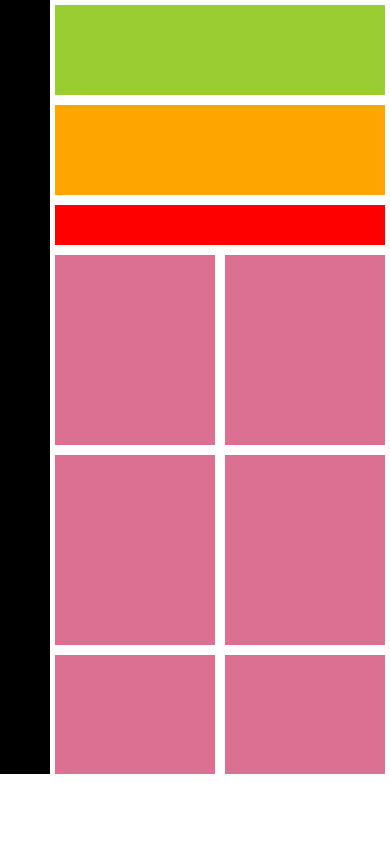
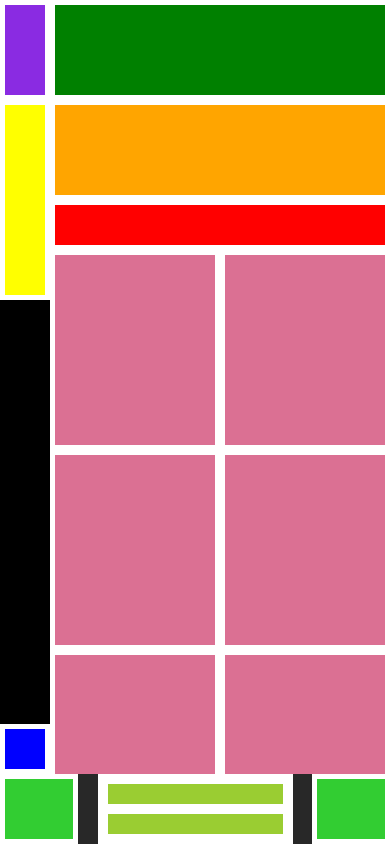
Before and after one commit to 0xbrax/html-css-spotifyweb, a plain HTML site: page index.html in a window 390 px wide. Drawn offline with nearby package versions, Linux system fonts and the light colour scheme.

```diff
--- a/css/common.css
+++ b/css/common.css
@@ -30,6 +30,14 @@ body {
     display: flex;
 }
 
+.col {
+    flex-direction: column;
+}
+
+.justify-sp {
+    justify-content: space-between;
+}
+
 .wrap {
     flex-wrap: wrap;
 }
--- a/css/debug.css
+++ b/css/debug.css
@@ -26,8 +26,26 @@
     border: 5px solid white;
 }
 
+.debug .small-logo {
+    background-color: blueviolet;
+    height: 100px;
+    border: 5px solid white;
+}
+
+.debug .small-menu {
+    background-color: yellow;
+    height: 200px;
+    border: 5px solid white;
+}
+
+.debug .user-small {
+    background-color: blue;
+    height: 50px;
+    border: 5px solid white;
+}
+
 .debug .topbar {
-    background-color: yellowgreen;
+    background-color: green;
     height: 100px;
     border: 5px solid white;
 }
@@ -49,3 +67,15 @@
     height: 200px;
     border: 5px solid white;
 }
+
+.debug .player-container > div {
+    background-color: limegreen;
+    height: 70px;
+    border: 5px solid white;
+}
+
+.debug .player > div {
+    background-color: yellowgreen;
+    height: 50%;
+    border: 5px solid white;
+}
--- a/css/style.css
+++ b/css/style.css
@@ -6,18 +6,23 @@
     height: calc(100vh - 70px);
 }
 
+/* SIDEBAR */
+
 .sidebar {
     width: 250px;
     height: 100%;
     background-color: var(--sec-back-color);
     float: left;
     position: relative;
-    overflow-y: hidden;
+    padding-bottom: 100px;
+}
+
+.main-logo {
+    flex-shrink: 0;
 }
 
 .playlist-container {
     min-height: 150px;
-    height: 150px;
     overflow-y: scroll;
 }
 
@@ -28,24 +33,24 @@
     left: 0;
 }
 
-
-
 .sidebar-small {
     width: 50px;
     height: 100%;
     background-color: var(--sec-back-color);
     float: left;
     display: none;
+    position: relative;
+    padding-bottom: 50px;
 }
 
+.user-small {
+    width: 100%;
+    position: absolute;
+    bottom: 0;
+    left: 0;
+}
 
-
-
-
-
-
-
-
+/* LAYOUT */
 
 .layout {
     width: calc(100% - 250px);
@@ -70,3 +75,19 @@
 .card {
     width: calc(100% / 6);
 }
+
+/* FOOTER */
+
+footer {
+    height: 70px;
+    background-color: var(--player-color);
+}
+
+.info,
+.tool {
+    width: 20%;
+}
+
+.player {
+    width: 50%;
+}
--- a/index.html
+++ b/index.html
@@ -24,7 +24,11 @@
     <body class="debug">
         <main>
             <section class="container clearfix">
-                <div class="sidebar">
+
+                <!--
+                    SIDEBAR
+                -->
+                <div class="sidebar flex col">
                     <div class="main-logo">
 
                     </div>
@@ -52,13 +56,33 @@
 
                     </div>
                 </div>
+
+                <!--
+                    SIDEBAR SMALL
+                -->
                 <div class="sidebar-small">
+                    <div class="small-logo">
 
+                    </div>
+                    <div class="small-menu">
+
+                    </div>
+                    <div class="user-small">
+
+                    </div>
                 </div>
+
+                <!--
+                    LAYOUT TOPBAR
+                -->
                 <div class="layout">
                     <div class="topbar">
 
                     </div>
+
+                    <!--
+                        LAYOUT ITEM
+                    -->
                     <div class="item-container">
                         <div class="topbar-menu">
 
@@ -112,5 +136,27 @@
                 </div>
             </section>
         </main>
+
+        <!--
+            PLAYER
+        -->
+        <footer>
+            <div class="player-container flex justify-sp">
+                <div class="info">
+
+                </div>
+                <div class="player">
+                    <div class="player-top">
+
+                    </div>
+                    <div class="player-bottom">
+
+                    </div>
+                </div>
+                <div class="tool">
+
+                </div>
+            </div>
+        </footer>
     </body>
 </html>
```
